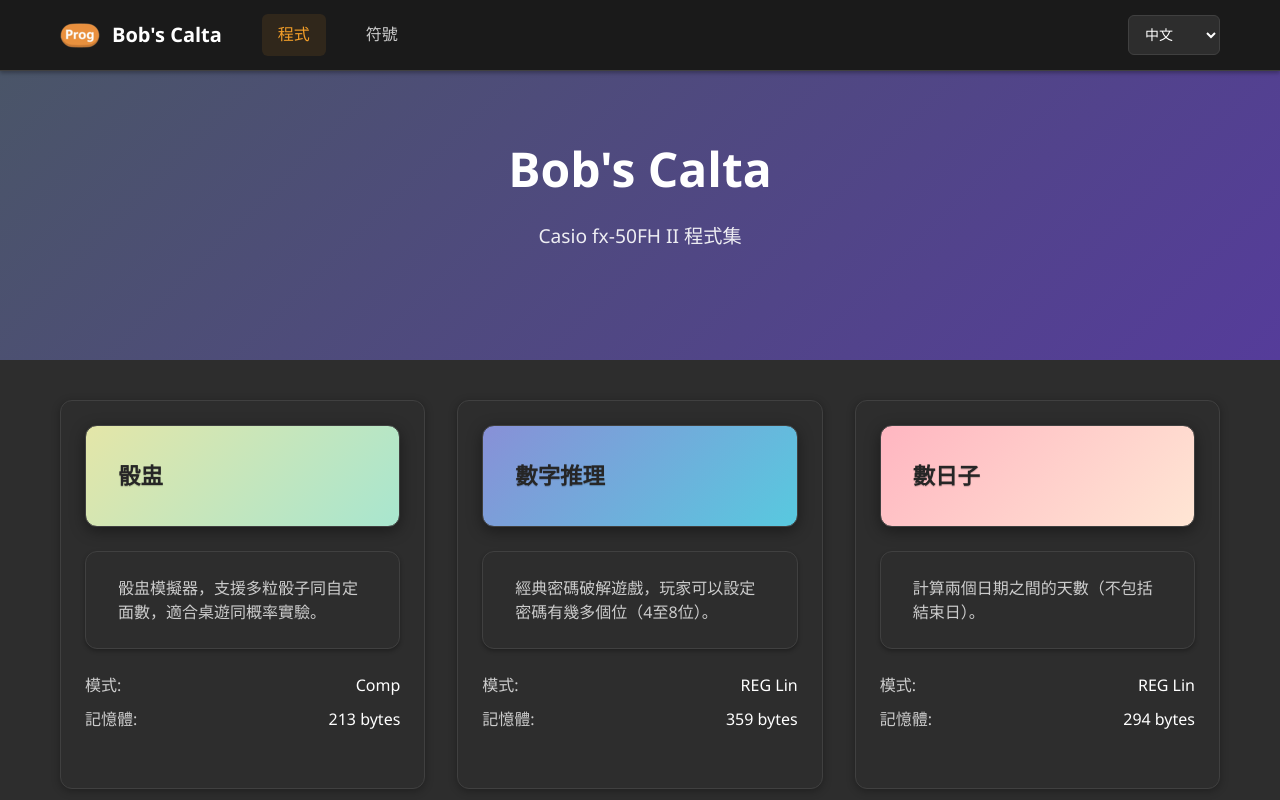
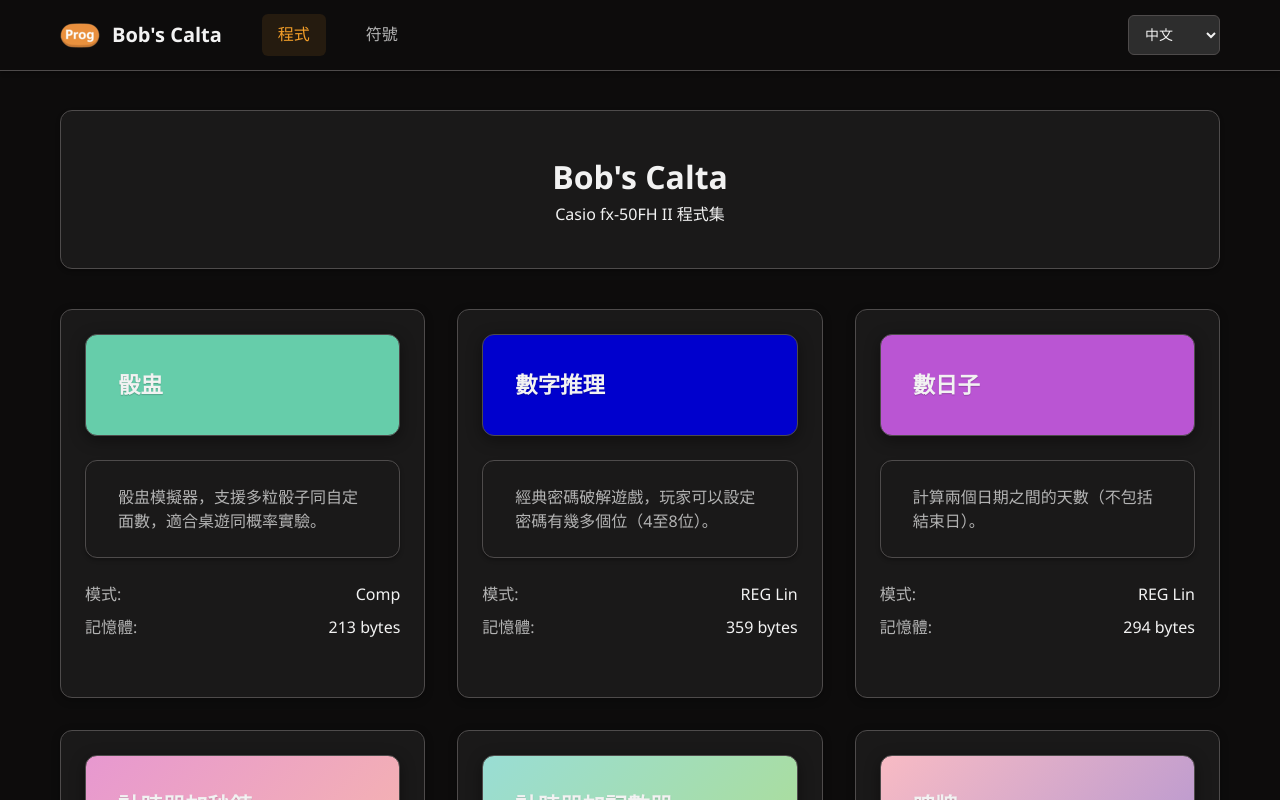
Before and after one commit to jkclee123/bob-calta-prog, a React (Create React App) app: page / in a window 1280 px wide. Shown: the top 800 px of the page. Built offline with nearby package versions, Linux system fonts and the light colour scheme; a web font is replaced by a local one.

Commit message:
darker bg

```diff
--- a/src/index.css
+++ b/src/index.css
@@ -4,20 +4,19 @@
 /* CSS Custom Properties - Dark Theme Only */
 :root {
   /* Dark Theme Colors */
-  --bg-primary: #1a1a1a;
-  --bg-secondary: #2d2d2d;
-  --bg-tertiary: #3a3a3a;
-  --text-primary: #ffffff;
-  --text-secondary: #cccccc;
-  --text-tertiary: #999999;
-  --border-primary: #404040;
+  --bg-primary: hsl(0, 2%, 5%);
+  --bg-secondary: hsl(0, 2%, 10%);
+  --bg-tertiary: hsl(0, 2%, 15%);
+  --text-primary: hsl(0, 0%, 95%);
+  --text-secondary: hsl(0, 0%, 70%);
+  --text-tertiary: #5f3535;
+  --border-primary: hsl(0, 2%, 30%);
   --border-secondary: #333333;
   --shadow-light: rgba(0, 0, 0, 0.3);
   --shadow-medium: rgba(0, 0, 0, 0.4);
-  --hero-gradient: linear-gradient(135deg, #4a5568 0%, #553c9a 100%);
-  --card-bg: #2d2d2d;
-  --card-hover-bg: #3a3a3a;
-  --header-bg: #1a1a1a;
+  --card-bg: hsl(0, 2%, 10%);
+  --card-hover-bg: hsl(0, 2%, 15%);
+  --header-bg: hsl(0, 2%, 5%);
   --input-bg: #2d2d2d;
   --code-bg: #2d2d2d;
   --code-even-bg: #3a3a3a;
--- a/src/pages/HomePage.css
+++ b/src/pages/HomePage.css
@@ -1,5 +1,36 @@
 .home-page {
   min-height: calc(100vh - 70px);
+  padding: 40px 0;
+  background-color: var(--bg-primary);
+  transition: background-color 0.3s ease;
+}
+
+.homepage-header {
+  text-align: center;
+  margin-bottom: 40px;
+  background: var(--bg-secondary);
+  padding: 40px;
+  border-radius: 12px;
+  box-shadow: 0 2px 4px var(--shadow-light);
+  border: 1.5px solid var(--border-primary);
+  transition: background-color 0.3s ease, box-shadow 0.3s ease, border-color 0.3s ease;
+}
+
+.symbols-header h1 {
+  font-size: 2.5rem;
+  font-weight: 700;
+  color: var(--text-primary);
+  margin-bottom: 16px;
+  transition: color 0.3s ease;
+}
+
+.symbols-description {
+  font-size: 1.1rem;
+  color: var(--text-secondary);
+  line-height: 1.6;
+  max-width: 800px;
+  margin: 0 auto;
+  transition: color 0.3s ease;
 }
 
 /* Hero Section */
@@ -39,7 +70,7 @@
 
 /* Programs Section */
 .programs-section {
-  background-color: var(--bg-secondary);
+  background-color: var(--bg-primary);
   transition: background-color 0.3s ease;
   padding: 0 0 80px 0;
 }
@@ -149,7 +180,7 @@
   font-size: 1.4rem;
   font-weight: 600;
   margin: 0;
-  color: hsl(0, 0%, 15%);
+  color: var(--text-primary);
   text-shadow: 0 1px 1px rgba(0, 0, 0, 0.2);
   transition: color 0.3s ease;
 }
@@ -230,6 +261,18 @@
 
 /* Responsive Design */
 @media (max-width: 768px) {
+  .home-page {
+    padding: 20px 0;
+  }
+
+  .symbols-header {
+    padding: 24px 20px;
+  }
+
+  .symbols-header h1 {
+    font-size: 2rem;
+  }
+
   .hero {
     padding: 70px 0;
   }
@@ -262,6 +305,18 @@
 }
 
 @media (max-width: 480px) {
+  .symbols-header {
+    padding: 20px 16px;
+  }
+
+  .symbols-header h1 {
+    font-size: 1.6rem;
+  }
+
+  .symbols-description {
+    font-size: 1rem;
+  }
+
   .hero {
     padding: 50px 0;
   }
--- a/src/pages/HomePage.js
+++ b/src/pages/HomePage.js
@@ -80,13 +80,12 @@
 
   return (
     <div className="home-page">
-      {/* Hero Section */}
-      <section className="hero">
-        <div className="hero-content">
-          <h1 className="hero-title">{t(heroContent.title)}</h1>
-          <p className="hero-subtitle">{t(heroContent.subtitle)}</p>
+      <div className="container">
+        <div className="homepage-header">
+          <h1>{t(heroContent.title)}</h1>
+          <p className="homepage-description">{t(heroContent.subtitle)}</p>
         </div>
-      </section>
+      </div>
 
       {/* Programs Grid */}
       <section className="programs-section">
--- a/src/pages/ProgramPage.css
+++ b/src/pages/ProgramPage.css
@@ -39,15 +39,15 @@
 
 /* Program-specific header colors - Subtle Pink Variations */
 .program-header-dice_roll {
-  background: linear-gradient(135deg, #e4e6a8 0%, #a8e6cf 100%); /* Pink to Green */
+  background: mediumaquamarine
 }
 
 .program-header-mastermind {
-  background: linear-gradient(135deg, #8890d7 0%, #58c9df 100%); /* Pink to Pink-Blue */
+  background: mediumblue
 }
 
 .program-header-date_duration {
-  background: linear-gradient(135deg, #ffb6c1 0%, #ffe6d4 100%); /* Pink to Pink-Yellow */
+  background: mediumorchid
 }
 
 .program-header-timer_stopwatch {
--- a/src/pages/SymbolsPage.css
+++ b/src/pages/SymbolsPage.css
@@ -8,7 +8,7 @@
 .symbols-header {
   text-align: center;
   margin-bottom: 40px;
-  background: var(--card-bg);
+  background: var(--bg-secondary);
   padding: 40px;
   border-radius: 12px;
   box-shadow: 0 2px 4px var(--shadow-light);
@@ -156,7 +156,7 @@
   font-family: 'Courier New', monospace;
   font-size: 1.5rem;
   font-weight: bold;
-  color: var(--accent-color);
+  /* color: var(--accent-color); */
   background-color: var(--input-bg);
   padding: 8px 12px;
   border-radius: 6px;
```
